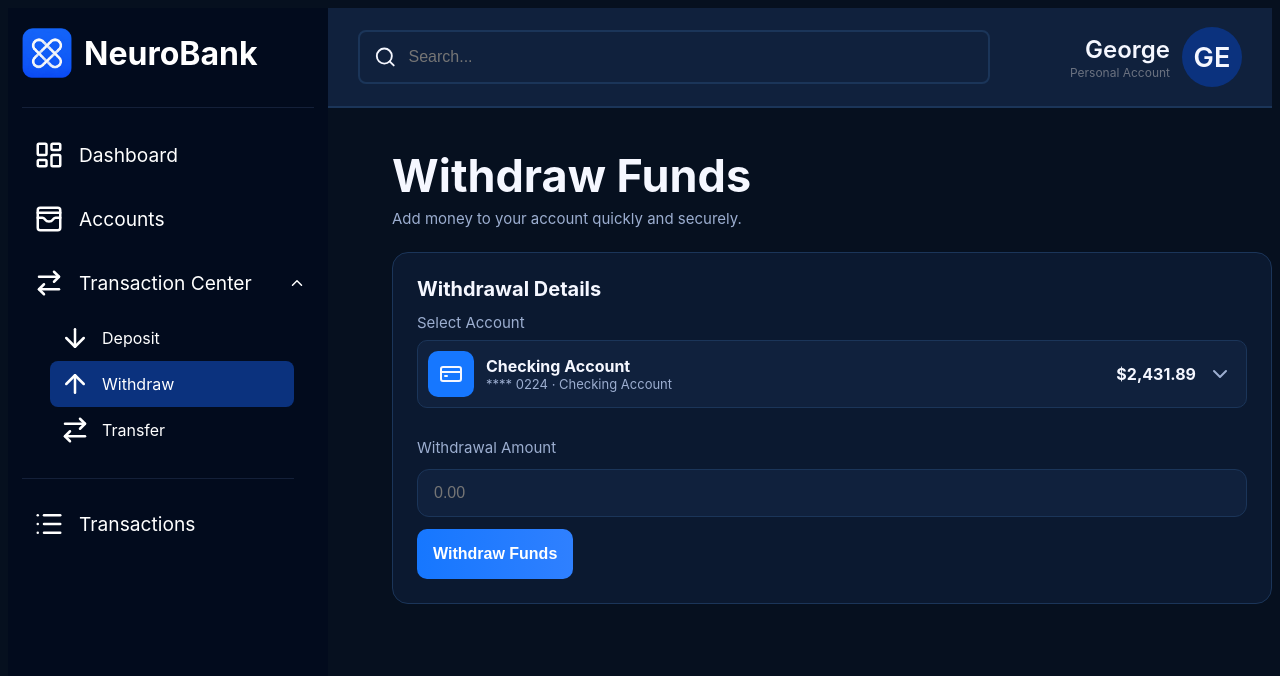
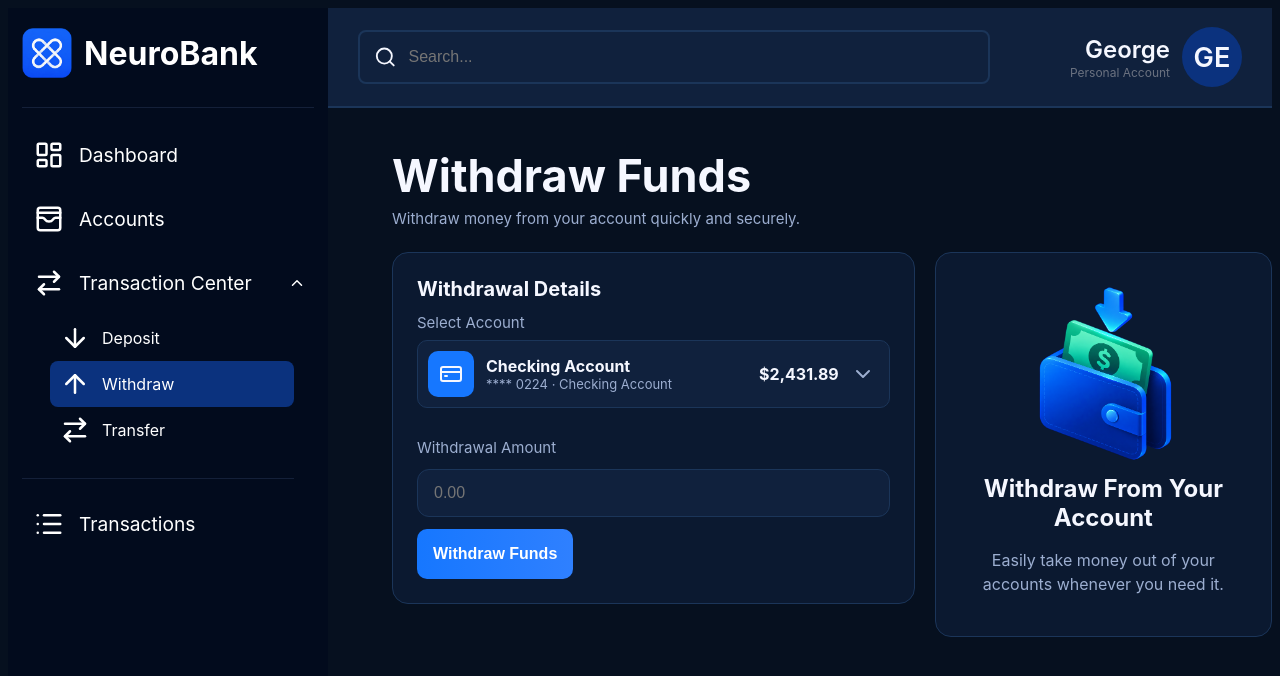
Before and after one commit to jdv75/Bank-Interface-Application, a React (Vite) app: page /withdraw in a window 1280 px wide. Shown: the top 676 px of the page. Built offline with nearby package versions, Linux system fonts and the light colour scheme.

Commit message:
Added images to deposit/withdrawal pages

```diff
--- a/src/pages/Deposit/Deposit.css
+++ b/src/pages/Deposit/Deposit.css
@@ -23,3 +23,42 @@
     color: var(--text-secondary);
     font-size: 15px;
 }
+
+.deposit-layout {
+    display: grid;
+    grid-template-columns: minmax(0, 1.55fr) minmax(320px, 1fr);
+    align-items: start;
+    gap: 20px;
+    max-width: 1400px;
+}
+
+.deposit-information {
+    padding: 24px;
+    border: 1px solid var(--border-color);
+    border-radius: 16px;
+    background: var(--bg-card);
+    text-align: center;
+}
+
+.deposit-information img {
+    display: block;
+    width: 200px;
+    max-width: 100%;
+    margin: 0 auto 8px;
+}
+
+.deposit-information h2 {
+    margin: 0;
+    font-size: 24px;
+}
+
+.deposit-information p {
+    color: var(--text-secondary);
+    line-height: 1.5;
+}
+
+@media (max-width: 900px) {
+    .deposit-layout {
+        grid-template-columns: 1fr;
+    }
+}
--- a/src/pages/Deposit/Deposit.tsx
+++ b/src/pages/Deposit/Deposit.tsx
@@ -1,10 +1,12 @@
 import "./Deposit.css";
 import DepositWithdrawForm from "../../components/DepositWithdrawForm/DepositWithdrawForm";
+import depositImage from "../../assets/images/Deposit.png";
 
 
 function Deposit() {
     return (
-        <div className="deposit-page">
+        <main>
+         <div className="deposit-page">
 
             <div className="deposit-header">
                 <div>
@@ -14,10 +16,22 @@ function Deposit() {
 
             </div>
 
-            <DepositWithdrawForm type="deposit" />
+            <div className="deposit-layout">
+                <DepositWithdrawForm type="deposit" />
+                <aside className="deposit-information">
+                    <img src={depositImage} alt="ATM with cash" />
+                    <h2>Deposit To Your Account</h2>
+                    <p>
+                        Easily add money to your accounts!
+                    </p>
+                </aside>
+            </div>
+
 
 
         </div>
+        </main>
+
     )
 }
 
--- a/src/pages/Withdraw/Withdraw.css
+++ b/src/pages/Withdraw/Withdraw.css
@@ -23,3 +23,42 @@
     color: var(--text-secondary);
     font-size: 15px;
 }
+
+.withdraw-layout {
+    display: grid;
+    grid-template-columns: minmax(0, 1.55fr) minmax(320px, 1fr);
+    align-items: start;
+    gap: 20px;
+    max-width: 1400px;
+}
+
+.withdraw-information {
+    padding: 24px;
+    border: 1px solid var(--border-color);
+    border-radius: 16px;
+    background: var(--bg-card);
+    text-align: center;
+}
+
+.withdraw-information img {
+    display: block;
+    width: 200px;
+    max-width: 100%;
+    margin: 0 auto 8px;
+}
+
+.withdraw-information h2 {
+    margin: 0;
+    font-size: 24px;
+}
+
+.withdraw-information p {
+    color: var(--text-secondary);
+    line-height: 1.5;
+}
+
+@media (max-width: 900px) {
+    .withdraw-layout {
+        grid-template-columns: 1fr;
+    }
+}
--- a/src/pages/Withdraw/Withdraw.tsx
+++ b/src/pages/Withdraw/Withdraw.tsx
@@ -1,24 +1,31 @@
 import "./Withdraw.css";
 import DepositWithdrawForm from "../../components/DepositWithdrawForm/DepositWithdrawForm";
+import withdrawImage from "../../assets/images/Withdraw.png";
 
 
 function Withdraw() {
     return (
-        <div className="withdraw-page">
-
+        <main className="withdraw-page">
             <div className="withdraw-header">
                 <div>
                     <h1>Withdraw Funds</h1>
-                    <p>Add money to your account quickly and securely.</p>
+                    <p>Withdraw money from your account quickly and securely.</p>
                 </div>
-
             </div>
 
-            <DepositWithdrawForm type="withdrawal" />
+            <div className="withdraw-layout">
+                <DepositWithdrawForm type="withdrawal" />
 
-
-        </div>
-    )
+                <aside className="withdraw-information">
+                    <img src={withdrawImage} alt="Wallet with cash" />
+                    <h2>Withdraw From Your Account</h2>
+                    <p>
+                        Easily take money out of your accounts whenever you need it.
+                    </p>
+                </aside>
+            </div>
+        </main>
+    );
 }
 
 export default Withdraw;
```
Also changed, not shown: src/assets/images/Deposit.png (added), src/assets/images/Withdraw.png (added).
